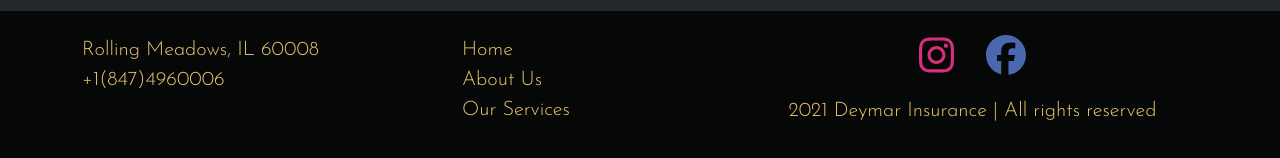
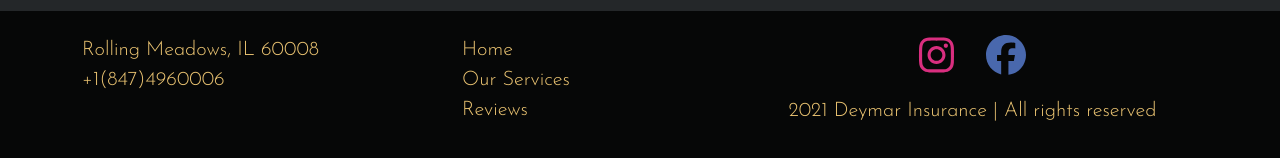
Before and after one commit to Deymar-Insurance/insurance, a React (Create React App) app: page / in a window 1280 px wide. Shown: the part 3051-3209 px from the top of the page. Built offline with nearby package versions, Linux system fonts and the light colour scheme.

Commit message:
Update Footer.js

```diff
--- a/src/components/Footer.js
+++ b/src/components/Footer.js
@@ -35,20 +35,20 @@ const Footer = () => {
                 <br />
                 <Link
                   smooth={true}
-                  to='about-us'
-                  offset={-70}
-                  className='footer-nav'
-                >
-                  About Us
-                </Link>
-                <br />
-                <Link
-                  smooth={true}
                   to='services'
                   offset={-70}
                   className='footer-nav'
                 >
                   Our Services
+                </Link>
+                <br />
+                <Link
+                  smooth={true}
+                  to='reviews'
+                  offset={-70}
+                  className='footer-nav'
+                >
+                  Reviews
                 </Link>
               </div>
             </div>
```
